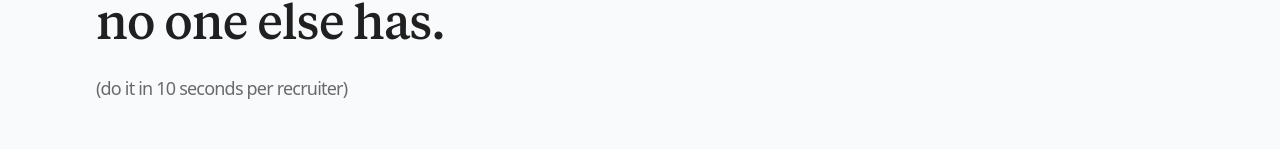
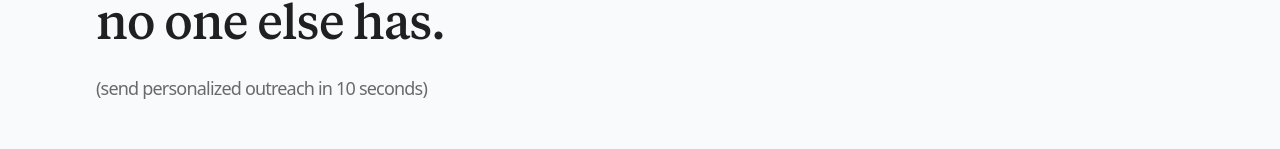
Before and after one commit to Jaysontian/linkmail-web-client, a Next.js app: page /students in a window 1280 px wide. Shown: the part 302-451 px from the top of the page. Built offline with nearby package versions, Linux system fonts and the light colour scheme; no server answers.

Commit message:
slight change

```diff
--- a/src/app/students/page.tsx
+++ b/src/app/students/page.tsx
@@ -29,7 +29,7 @@ export default function StudentsPage() {
                 no one else has.
               </h1>
               <p className="text-base sm:text-lg text-secondary mb-8 lg:mb-12 leading-relaxed">
-                (do it in 10 seconds per recruiter)
+                (send personalized outreach in 10 seconds)
               </p>
 
               <div className="flex flex-col sm:flex-row gap-4 justify-start items-start">
```
